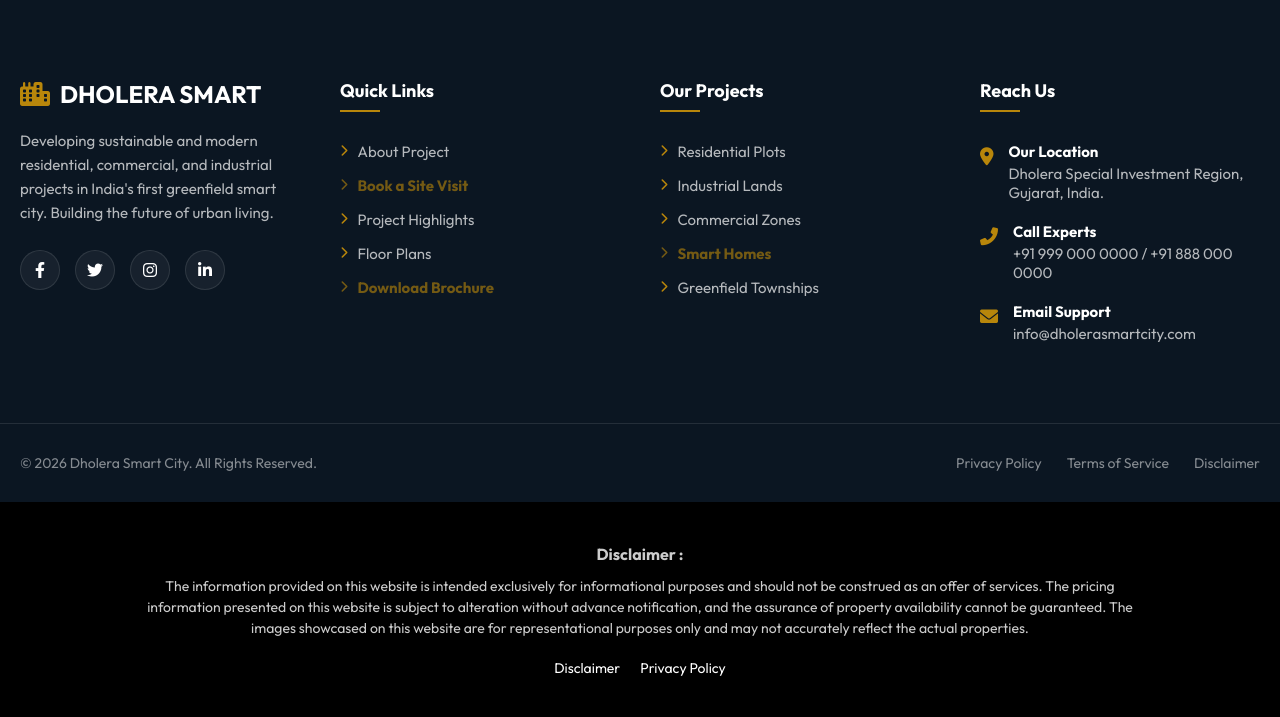
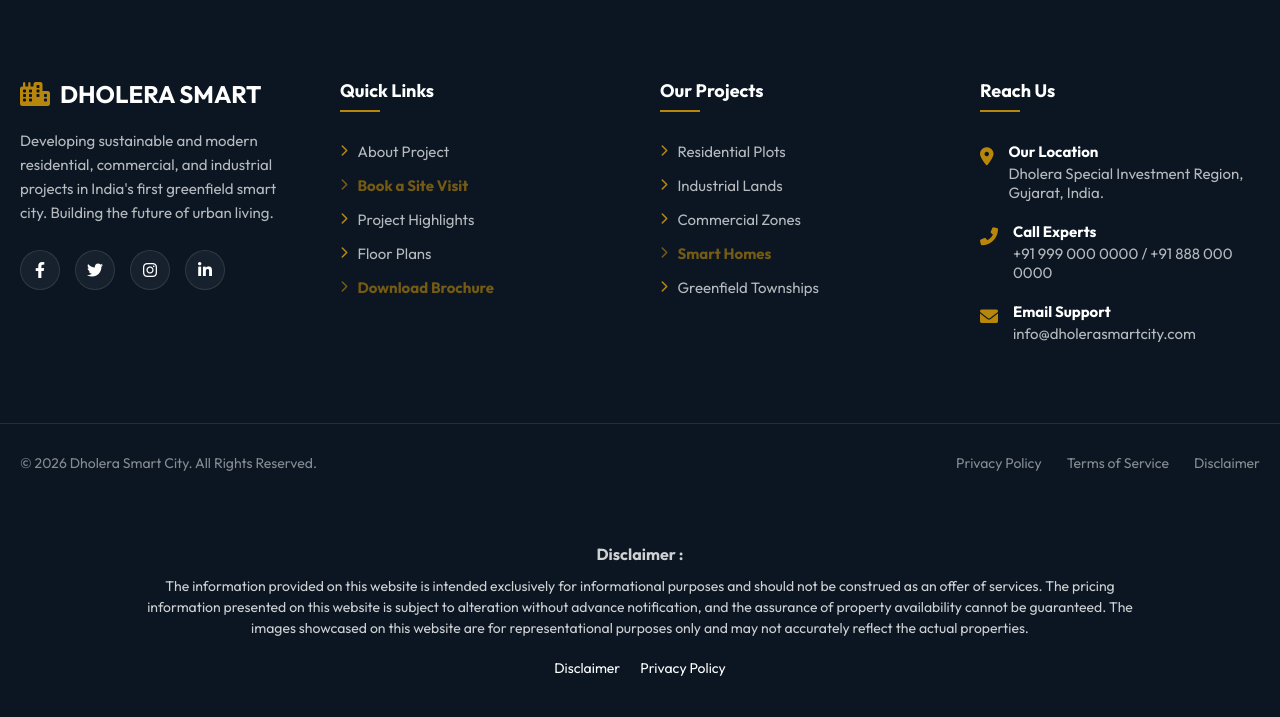
Before and after one commit to Rahul04909/dholera, a PHP site: page / in a window 1280 px wide. Shown: the part 4438-5155 px from the top of the page. Run offline with PHP 8.4, Linux system fonts and the light colour scheme; data comes from the database, SQL or seed files in the repository; data that the repository does not hold is empty.

Commit message:
updated footer bottom background

```diff
--- a/includes/footer.php
+++ b/includes/footer.php
@@ -123,7 +123,7 @@
 
     /* Bottom Section / Disclaimer */
     .footer-bottom {
-        background: #000;
+        background: #0b1622;
         padding: 40px 20px;
         text-align: center;
     }
```
